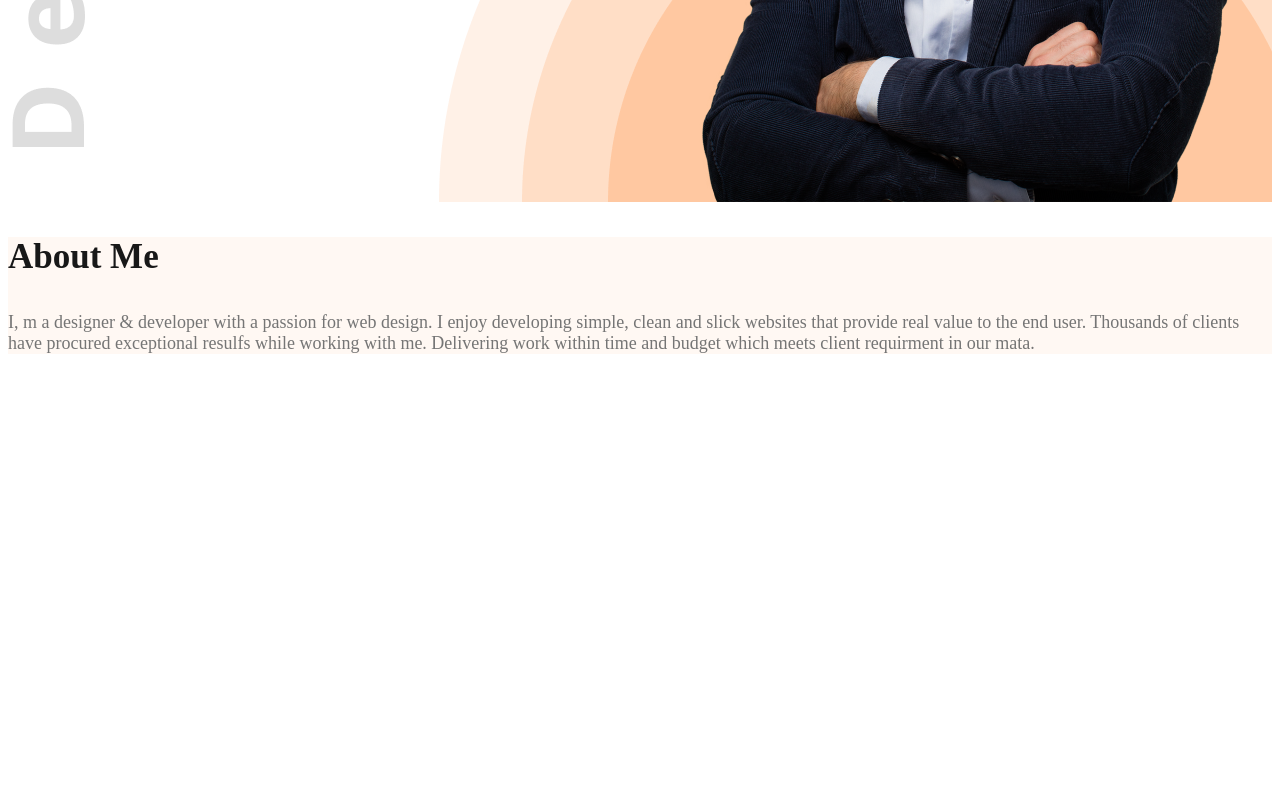
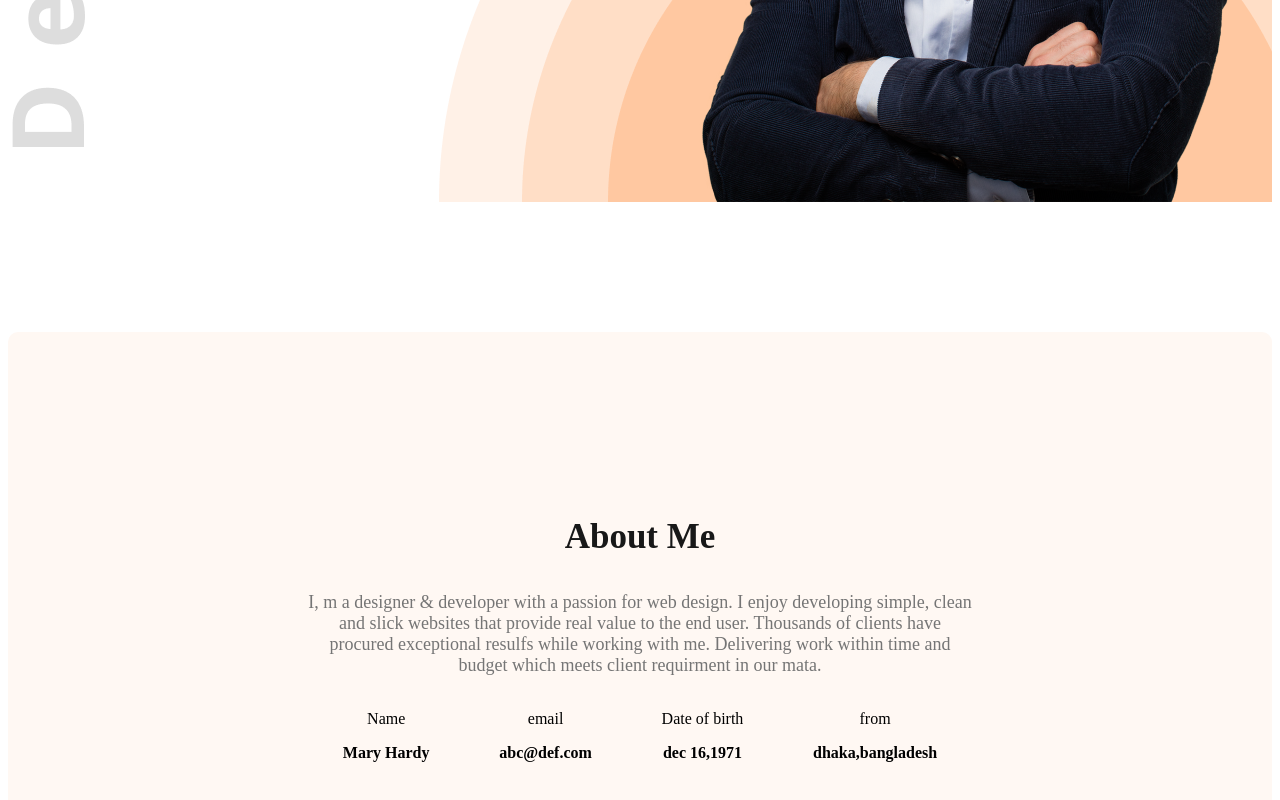
Before and after one commit to Tamim775/web-developer-portfolio, a plain HTML site: page index.html in a window 1280 px wide. Shown: the part 624-1424 px from the top of the page. Before the commit the page ends 996 px from the top, so only its background shows below. Drawn offline with Linux system fonts and the light colour scheme.

Commit message:
added padding,description,text ect

```diff
--- a/index.html
+++ b/index.html
@@ -45,6 +45,25 @@
       <p class="section-description">
 I, m a designer & developer with a passion for web design. I enjoy developing simple, clean and slick websites that provide real value to the end user. Thousands of clients have procured exceptional resulfs while working with me. Delivering work within time and budget which meets  client requirment in our mata.
       </p>
+      <div class="about-items">
+        <!-- .about-item*4>p.item-title+p.item-description -->
+       <div class="about-item">
+        <p class="item-title">Name</p>
+        <p class="item-description">Mary Hardy</p>
+       </div>
+       <div class="about-item">
+        <p class="item-title">email</p>
+        <p class="item-description">abc@def.com</p>
+       </div>
+       <div class="about-item">
+        <p class="item-title">Date of birth</p>
+        <p class="item-description">dec 16,1971</p>
+       </div>
+       <div class="about-item">
+        <p class="item-title">from</p>
+        <p class="item-description">dhaka,bangladesh</p>
+       </div>
+      </div>
      </section>
  </main>
  <footer>
--- a/styles/portfolio.css
+++ b/styles/portfolio.css
@@ -13,7 +13,7 @@
 
 /* shared style */
 .secondary-bg{
-    background-color: #FFF8F3;
+    background-color: #FFF8F3
 }
 .text-primary{
     color: tomato;
@@ -118,3 +118,26 @@ nav li a {
     width: 580px;
 
 }
+/* main styles */
+.main{
+    max-width: 1140px;
+    margin: 0 auto;
+
+
+}
+ /*about style  */
+ .about{
+     border-radius: 10px;
+     padding: 150px 300px;
+    text-align: center;
+    margin-top: 130px;
+
+ }
+
+ .about-items{
+    display: flex;
+    justify-content: space-around;
+ }
+ .item-description{
+    font-weight: 600;
+ }
```
